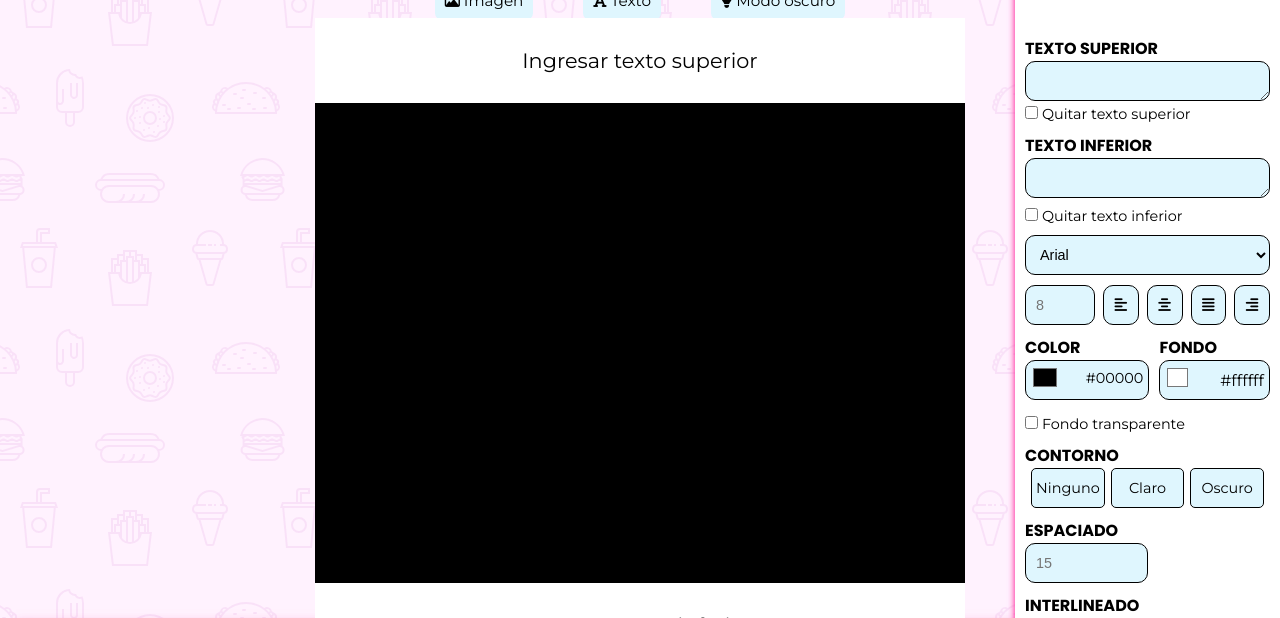
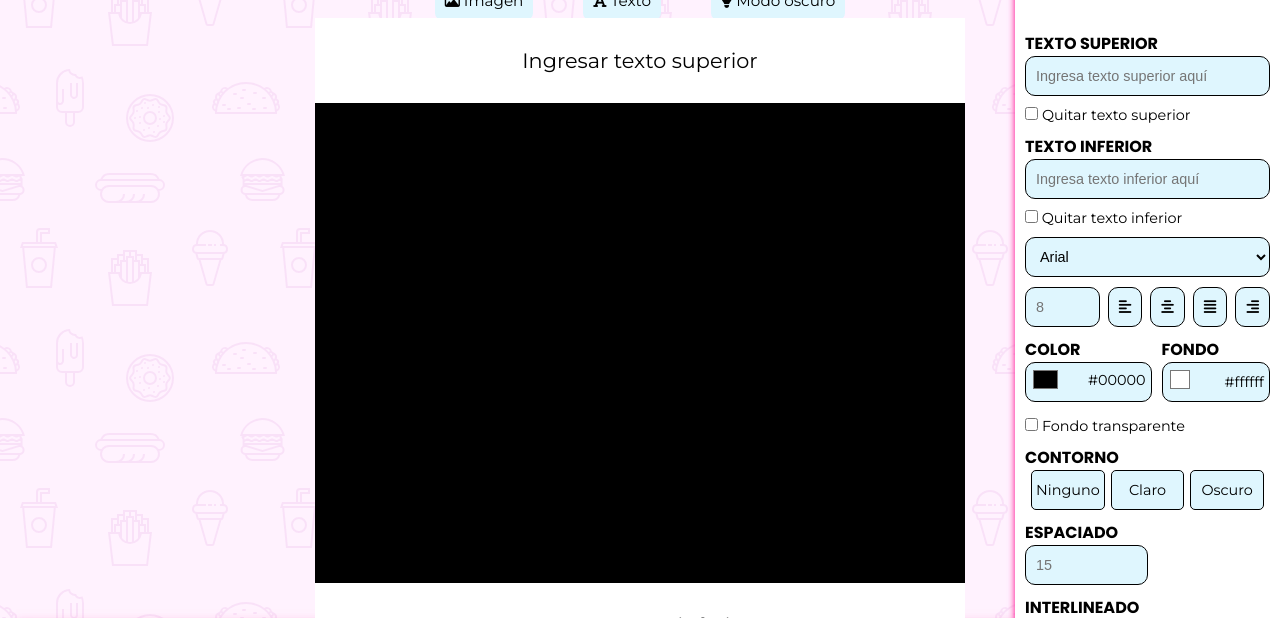
Before and after one commit to BetsabeMJ/Generador-de-memes, a plain HTML site: page index.html in a window 1280 px wide. Shown: the part 102-720 px from the top of the page. Drawn offline with Linux system fonts and the light colour scheme.

Commit message:
se agregaron labels a inputs que no lo tenías y se corrigieron errores en estilado

```diff
--- a/css/styles.css
+++ b/css/styles.css
@@ -239,7 +239,7 @@ h3 {
     flex-direction: column;
   }
 }
-#input__url--container {
+.input__url--container {
   width: 60%;
   height: 5vh;
   border: 1px solid black;
@@ -253,6 +253,11 @@ h3 {
     width: 100%;
     height: 40px;
   }
+}
+.input__url{
+    width: 99%;
+    height: 4vh;
+    border: none;
 }
 #input__url--container:focus {
   background-color: #dff6fe;
@@ -436,9 +441,9 @@ label {
     display: none;
   }
 }
-.top__text--container {
-  padding-bottom: 0px;
-}
+/* .top__text--input {
+  padding-bottom: 5px;
+} */
 #top__text--input {
   width: 100%;
   height: 5vh;
@@ -449,6 +454,7 @@ label {
   background-color: #dff6fe;
   border: 1px solid black;
   outline: none;
+
 }
 @media (min-width: 970px) {
   #top__text--input {
@@ -460,7 +466,7 @@ label {
   border: 1px solid #ff2f9f;
 }
 #remove__top__text--continer {
-  padding-bottom: 10px;
+  padding-block: 10px;
 }
 #remove__top__text {
   flex-grow: 0.5;
@@ -489,7 +495,7 @@ label {
   border: 1px solid #ff2f9f;
 }
 #remove__bottom__text--container {
-  padding-bottom: 10px;
+  padding-block: 10px;
 }
 /* input de fuentes */
 .fonts--container {
@@ -514,8 +520,8 @@ label {
 #fonts__style:hover {
   border: 1px solid #ff2f9f;
 }
-#font__size {
-  width: 50%;
+.font__size {
+  width: 100%;
   height: 5vh;
   font-size: 0.9rem;
   padding: 5px 10px;
@@ -527,7 +533,7 @@ label {
 }
 @media (min-width: 970px) {
   #font__size {
-    width: 30%;
+    width: 100%;
     height: 40px;
   }
 }
@@ -536,7 +542,7 @@ label {
   border: 1px solid #ff2f9f;
 }
 /* inputs de alineación de texto */
-#align__text--container {
+.align__text--container {
   display: flex;
   gap: 8px;
   padding-bottom: 10px;
@@ -545,7 +551,7 @@ label {
 .center__text--btn,
 .justify__text--btn,
 .right__text--btn {
-  width: 10%;
+  width: 20%;
   height: 5vh;
   font-size: 0.9rem;
   padding: 5px 10px;
--- a/index.html
+++ b/index.html
@@ -44,8 +44,7 @@
         <section class="meme__area" id="meme__area">
             <p class="meme__top--text" id="meme__top--text">Ingresar texto superior</p>
             <!-- área en negro: -->
-            <div class="meme__black--area" id="meme__black--area">
-            </div>
+            <div class="meme__black--area" id="meme__black--area"></div>
             <p class="meme__bottom--text" id="meme__bottom--text">Ingresar texto inferior</p>
         </section>
         <!-- botón de descarga: -->
@@ -64,11 +63,14 @@
             <div id="url_and_upload__image--container">
                 <h3 id="url__tittle">URL</h3>
                 <div class="url__upload--container" id="url__upload--container">
+                    <label for="input__url--container" class="input__url--container">
                         <input
                         id="input__url--container"
+                        class="input__url"
                         type="text"
                         placeholder="http://ejemplo.com"
                         name="url__input">
+                    </label>
                     <button class="upload__image--container" id="upload__image--container">
                         <i class="fa-solid fa-cloud-arrow-up" aria-hidden="true"> Cargar imagen</i>
                     </button>
@@ -227,14 +229,17 @@
         <h2 id="text__tittle">TEXTO</h2>
         <form id="text__form">
             <!-- input de texto inferior -->
-            <div class="top__text--container" id="top__text--container">
+            <!-- <div class="top__text--container" id="top__text--container"> -->
                 <h3 id="top__text__tittle">TEXTO SUPERIOR</h3>
-                <textarea
+                <label for="top__text--input" class="top__text--input">
+                    <input
+                    type="text"
                     id="top__text--input"
                     name="top__textarea"
                     placeholder="Ingresa texto superior aquí">
-                </textarea>
-            </div>
+                    </input>
+                </label>
+            <!-- </div> -->
             <div id="remove__top__text--continer">
                 <input
                 id="remove__top__text"
@@ -243,20 +248,24 @@
                 <label for="remove__top__text" id="remove__top__text-point">Quitar texto superior</label>
             </div>
             <!-- input de texto inferior -->
-            <div class="bottom__text--container" id="bottom__text--container">
+            <!-- <div class="bottom__text--container" id="bottom__text--container"> -->
                 <h3 id="bottom__text__tittle">TEXTO INFERIOR</h3>
-                <textarea
+                <label for="bottom__text--input">
+                    <input
+                    type="text"
                     id="bottom__text--input"
                     name="bottom__textarea"
                     placeholder="Ingresa texto inferior aquí">
-                </textarea>
-            </div>
+                    </input>
+                </label>
+            <!-- </div> -->
             <div id="remove__bottom__text--container">
+                <label for="remove__bottom__text" id="remove__bottom__text-point">
                     <input
                     id="remove__bottom__text"
                     type="checkbox"
                     name="remove__bottom__text">
-                <label for="remove__bottom__text" id="remove__bottom__text-point">Quitar texto inferior</label>
+                Quitar texto inferior</label>
             </div>
             <!-- input de fuentes -->
             <!-- <div class="fonts__style--container" id="fonts__style--container"> -->
@@ -274,12 +283,15 @@
                 </select>
             </div>
             <!-- inputs de alineación de texto -->
-            <div id="align__text--container">
+            <div id="align__text--container" class="align__text--container">
+                <label for="font__size">
                     <input
                     id="font__size"
+                    class="font__size"
                     type="number"
                     name="font__size--input"
                     placeholder="8">
+                </label>
                 <!-- botones de alieado -->
                 <button class="left__text--btn" id="left__text--btn">
                     <i class="fa-solid fa-align-left" aria-hidden="true"></i>
@@ -298,25 +310,29 @@
             <div class="color_and__bkg--container" id="color_and__bkg--container">
                 <div id="color__text--container">
                     <h3 id="color__tittle">COLOR</h3>
-                    <div class="text__color--container" id="text__color--container">
+                    <!-- <div class="text__color--container" id="text__color--container"> -->
+                    <label for="text__color" class="text__color--container" id="text__color--container">
                         <input
                         id="text__color"
                         type="color"
                         name="text__color--input"
                         value="#000000">
                         <span class="color__text--span">#00000</span>
-                    </div>
+                    </label>
+                    <!-- </div> -->
                 </div>
                 <div id="bkg__text--container">
                     <h3 id="bkg__tittle">FONDO</h3>
-                    <div class="text__background__color--container" id="text__background__color--container">
+                    <!-- <div class="text__background__color--container" id="text__background__color--container"> -->
+                    <label for="text__background" class="text__background__color--container" id="text__background__color--container">
                         <input
+                        id="text__background"
                         type="color"
                         name="text__background__input"
-                        id="text__background"
                         value="#ffffff">
                         <span class="bkg__color--span" id="bkg__color--span">#ffffff</span>
-                    </div>
+                    </label>
+                    <!-- </div> -->
                 </div>
             </div>
             <div id="transparent__bacground--container">
@@ -338,7 +354,8 @@
             <!-- input de espaciado -->
             <div id="spaceline--container">
                 <h3 id="spaceline__tittle">ESPACIADO</h3>
-                <div class="spaceline__container" id="spaceline__container">
+                <!-- <div class="spaceline__container" id="spaceline__container"> -->
+                    <label for="spaceline">
                         <input
                         id="spaceline"
                         type="number"
@@ -346,7 +363,8 @@
                         min="10"
                         max="50"
                         placeholder="15">
-                </div>
+                    </label>
+                <!-- </div> -->
             </div>
             <!-- input de interlineado -->
             <div id="space_letter__container">
--- a/main.js
+++ b/main.js
@@ -5,6 +5,36 @@ const navButtons = document.getElementById('nav__buttons--container'); //barra d
 const imageButton = document.getElementById('image--button');
 const textButton = document.getElementById('text--button');
 const changeColor = document.getElementById('dark--mode--button');
+
+
+//////////    MODO OSCURO /////////////////
+//console.log(darkMode);
+
+// darkMode.addEventListener("click", () => {
+//   document.classList.add(".dark__mode");
+// });
+
+//MEDIO FUNCIONA EL MODO OSCURO, PERO FALTA QUE LOS ASIDES SE PINTEN DE NEGRO Y EL FONDO DE LOS INPUST
+const bodyColor = document.querySelector(".body");
+const darkMode = document.querySelector('.dark-mode') // esta es la clase de css, no el boton
+const asides = document.querySelectorAll('aside')
+
+
+const cambiarColor = () => {
+  if (bodyColor.classList.contains('body')) {
+    bodyColor.classList.replace('body', 'dark-mode')
+    changeColor.innerText = 'Modo claro'
+  } else {
+    bodyColor.classList.replace('dark-mode', 'body')
+    changeColor.innerText = 'Modo oscuro'
+  }
+}
+
+//let darkIcon = document.querySelector('.fa-solid fa-lightbulb')
+
+changeColor.addEventListener('click', cambiarColor);
+//asides.addEventListener()
+
 
 
 // 2.  ÁREA DE  EDITOR (CAJA DE IMAGEN, TEXTOS Y BOTÓN DE DESCARGA)
@@ -92,36 +122,3 @@ const spaceline = document.getElementById('spaceline');
 
 //input de interlineado
 const spaceLetter = document.getElementById('space__letter');
-
-
-
-
-
-
-//////////    MODO OSCURO /////////////////
-//console.log(darkMode);
-
-// darkMode.addEventListener("click", () => {
-//   document.classList.add(".dark__mode");
-// });
-
-//MEDIO FUNCIONA EL MODO OSCURO, PERO FALTA QUE LOS ASIDES SE PINTEN DE NEGRO Y EL FONDO DE LOS INPUST
-const bodyColor = document.querySelector(".body");
-const darkMode = document.querySelector('.dark-mode') // esta es la clase de css, no el boton
-const asides = document.querySelectorAll('aside')
-
-
-const cambiarColor = () => {
-  if (bodyColor.classList.contains('body')) {
-    bodyColor.classList.replace('body', 'dark-mode')
-    changeColor.innerText = 'Modo claro'
-  } else {
-    bodyColor.classList.replace('dark-mode', 'body')
-    changeColor.innerText = 'Modo oscuro'
-  }
-}
-
-//let darkIcon = document.querySelector('.fa-solid fa-lightbulb')
-
-changeColor.addEventListener('click', cambiarColor);
-//asides.addEventListener()
```
Lines whose indentation alone changed are shown as unchanged.
